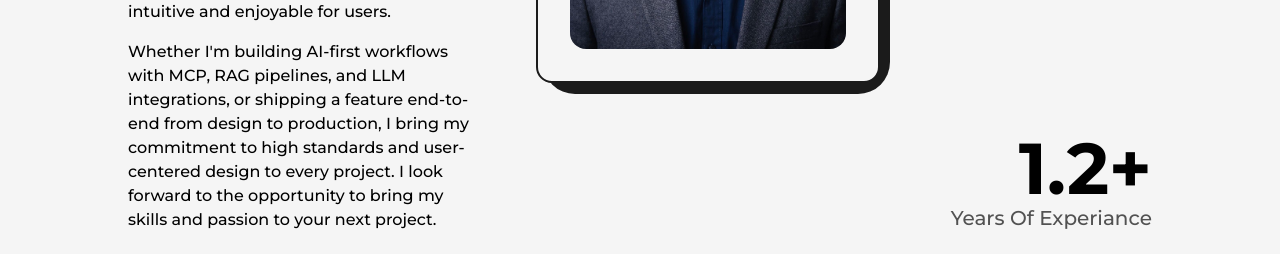
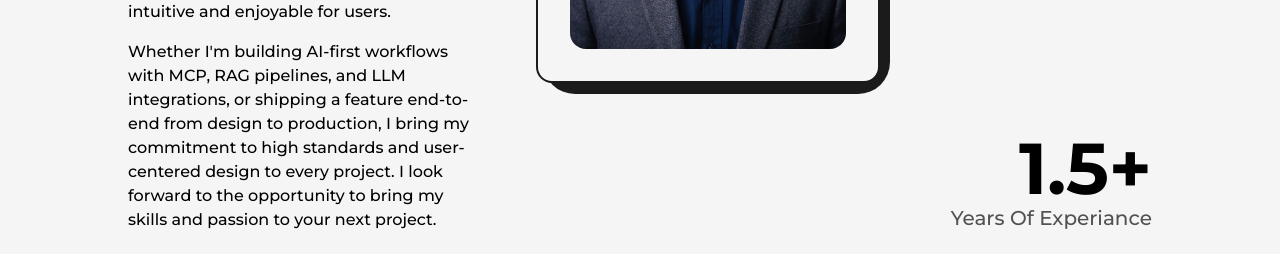
Before and after one commit to Naveee08/Naveen-Kumar-Portfolio, a Next.js app: page /about in a window 1280 px wide. Shown: the part 780-1034 px from the top of the page. Built offline with nearby package versions, Linux system fonts and the light colour scheme.

Commit message:
Update about.js

```diff
--- a/src/pages/about.js
+++ b/src/pages/about.js
@@ -89,7 +89,7 @@ const about = () => {
 
                             <div className=" flex flex-col items-end justify-center xl:items-center">
                                 <span className='inline-block text-7xl font-bold md:text-6xl sm:text-5xl xs:text-4xl'>
-                                    1.2+
+                                    1.5+
                                 </span>
                                 <h2 className=' text-xl font-medium capitalize text-dark/75 dark:text-light/75 xl:text-center md:text-lg sm:text-base xs:text-sm'>Years of Experiance</h2>
                             </div>
```
